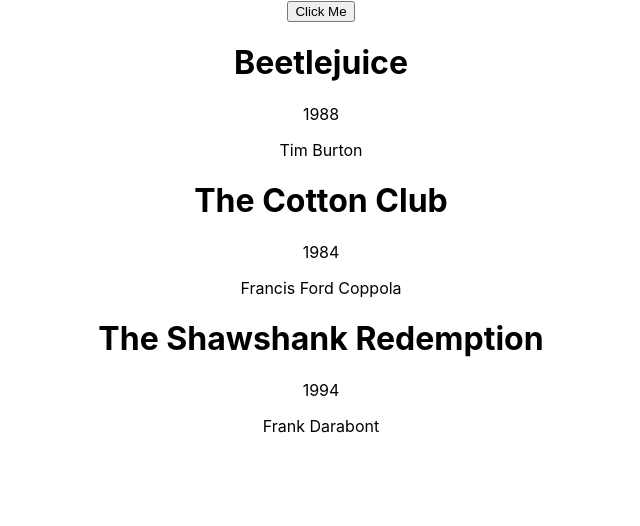
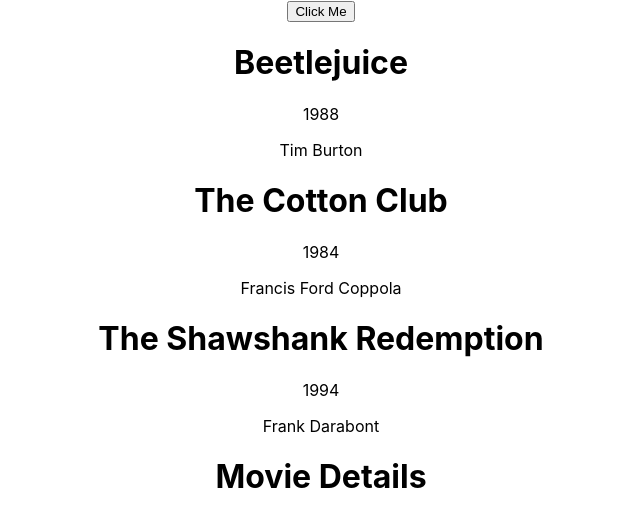
Before and after one commit to nikolina1901/movie-list, a React (Create React App) app: page /movies/1 in a window 1280 px wide. Shown: the top 526 px of the page, without its empty margins (319-959 px from the left). Built offline with nearby package versions, Linux system fonts and the light colour scheme; no server answers.

Commit message:
finished router challenge

```diff
--- a/src/App.js
+++ b/src/App.js
@@ -1,11 +1,19 @@
 import React from "react";
+import { Route, Router, Switch, Redirect } from "react-router";
 import "./App.css";
+import MovieDetails from "./components/MovieDetails";
 import MovieList from "./components/MovieList";
 
 function App() {
   return (
     <div className="App">
       <MovieList />
+
+      <Switch>
+        <Route exact path="/movies" component={MovieList} />
+        <Route path="/movies/:id" component={MovieDetails} />
+        <Redirect to="/movies" />
+      </Switch>
     </div>
   );
 }
--- a/src/components/MovieDetails.js
+++ b/src/components/MovieDetails.js
@@ -0,0 +1,10 @@
+import React from "react";
+
+function MovieDetails() {
+  return (
+    <div>
+      <h1>Movie Details</h1>
+    </div>
+  );
+}
+export default MovieDetails;
```
